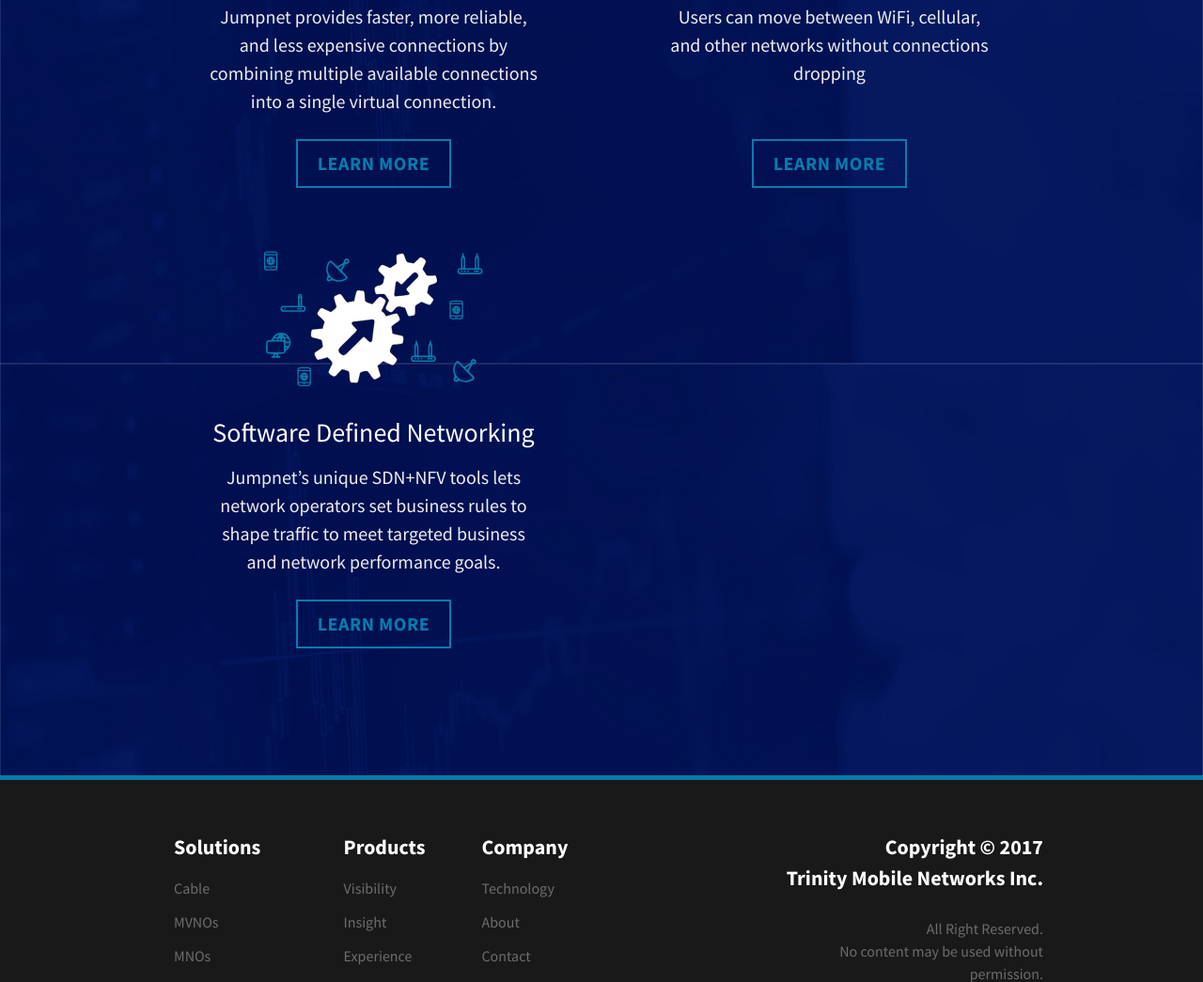
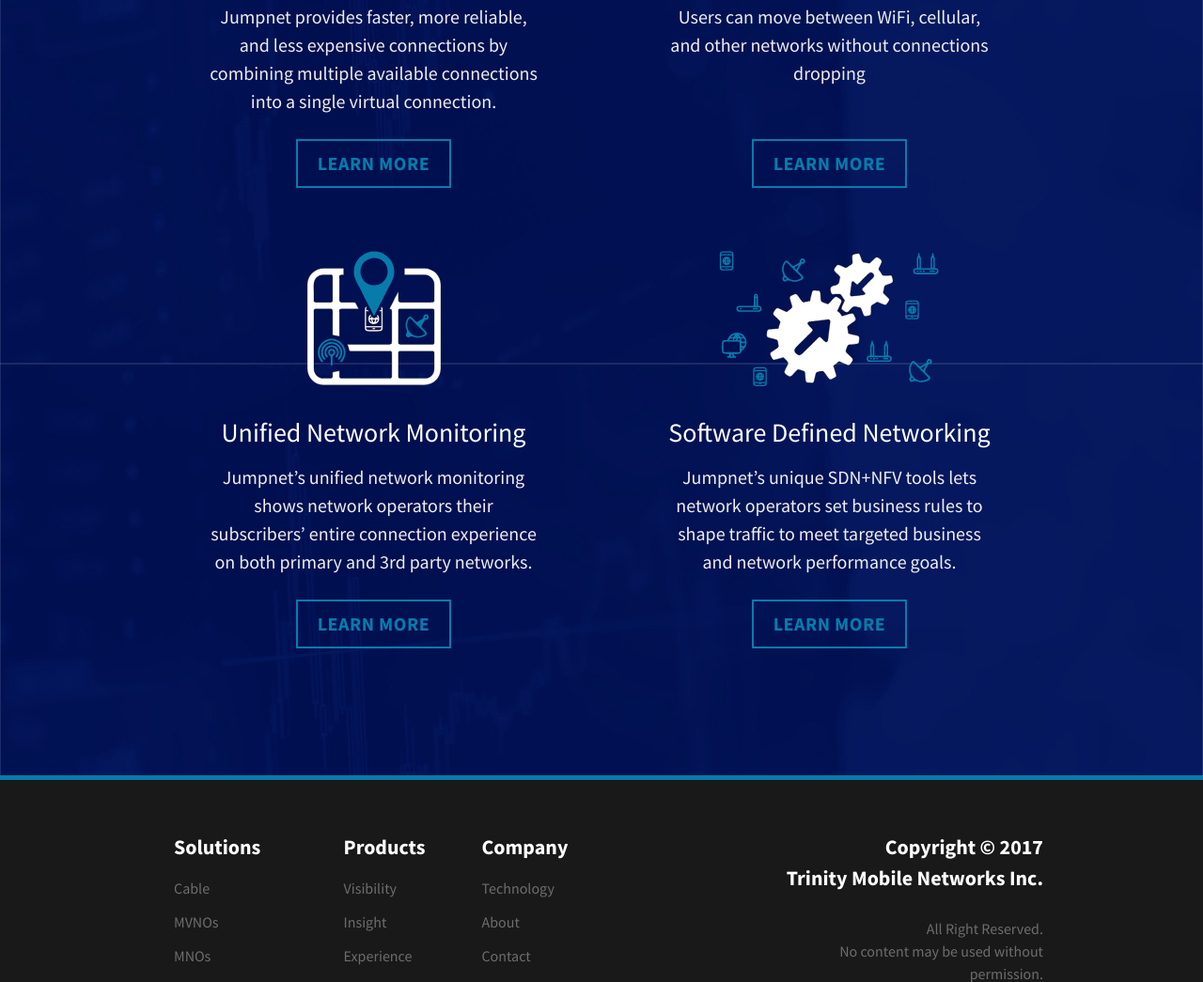
Before and after one commit to abhinayar/TMN, a plain HTML site: page Solutions/Devs.html in a window 1280 px wide. Shown: the part 1980-3025 px from the top of the page at 94% size. Drawn offline with nearby package versions, Linux system fonts and the light colour scheme.

Commit message:
Tyler V1 Final Changes 1/22

```diff
--- a/Solutions/Devs.html
+++ b/Solutions/Devs.html
@@ -1329,7 +1329,7 @@
 								</div>
 							</div>
 						</div>
-						<div class="subpage-tech col-xs-12 col-sm-6 hidden">
+						<div class="subpage-tech col-xs-12 col-sm-6">
 							<div class="subpage-tech-content">
 								<div class="subpage-tech-icon">
 									<div class="svg-wrapper">
```
